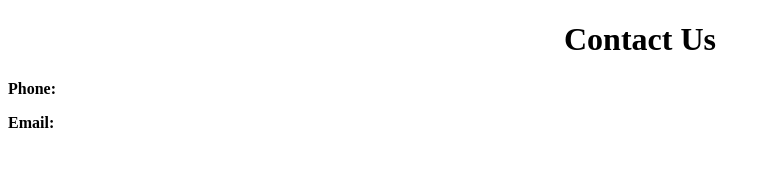
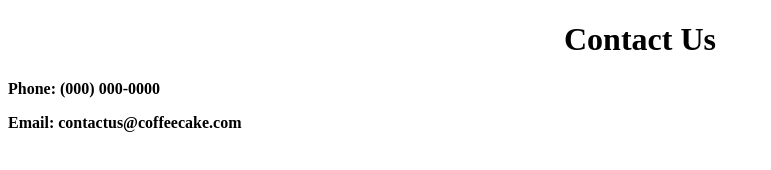
Before and after one commit to Krushna-Prasad-Sahoo/myWebDevelopment, a plain HTML site: page Project-001_Coffee & Cake/contact-us.html in a window 1280 px wide. Shown: the whole page, without its empty margins (0-771 px from the left). Drawn offline with Linux system fonts and the light colour scheme.

Commit message:
Update contact-us.html

```diff
--- a/Project-001_Coffee & Cake/contact-us.html
+++ b/Project-001_Coffee & Cake/contact-us.html
@@ -5,8 +5,8 @@
 </head>
 <body>
 	<h1 align="center">Contact Us</h1>
-	<p><strong>Phone: </strong></p>
-	<p><strong>Email: </strong></p>
+	<p><strong>Phone: (000) 000-0000</strong></p>
+	<p><strong>Email: contactus@coffeecake.com</strong></p>
 
 </body>
 </html>
```
